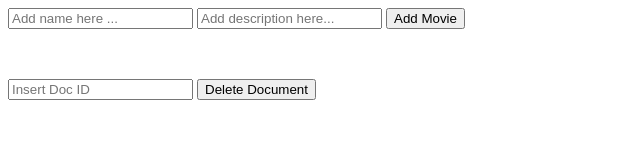
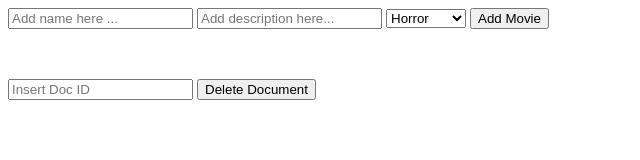
Before and after one commit to kiboma2021/UNWIREDJS, a website built with webpack: page dist/index.html in a window 1280 px wide. Shown: the whole page, without its empty margins (0-640 px from the left). Built offline with nearby package versions, Linux system fonts and the light colour scheme; some packages are replaced by stand-ins of ours; no server answers; the database is empty.

Commit message:
Update input form

```diff
--- a/dist/index.html
+++ b/dist/index.html
@@ -10,6 +10,11 @@
     <form class="add">
         <input type="text" name="name" placeholder="Add name here ..." autocomplete="off">
         <input type="text" name="description" placeholder="Add description here..." autocomplete="off">
+        <select name="category" id="">
+            <option value="horror">Horror</option>
+            <option value="action">Action</option>
+            <option value="romance">Romance</option>
+        </select>
         <input type="submit" value="Add Movie">
     </form>
 
```
